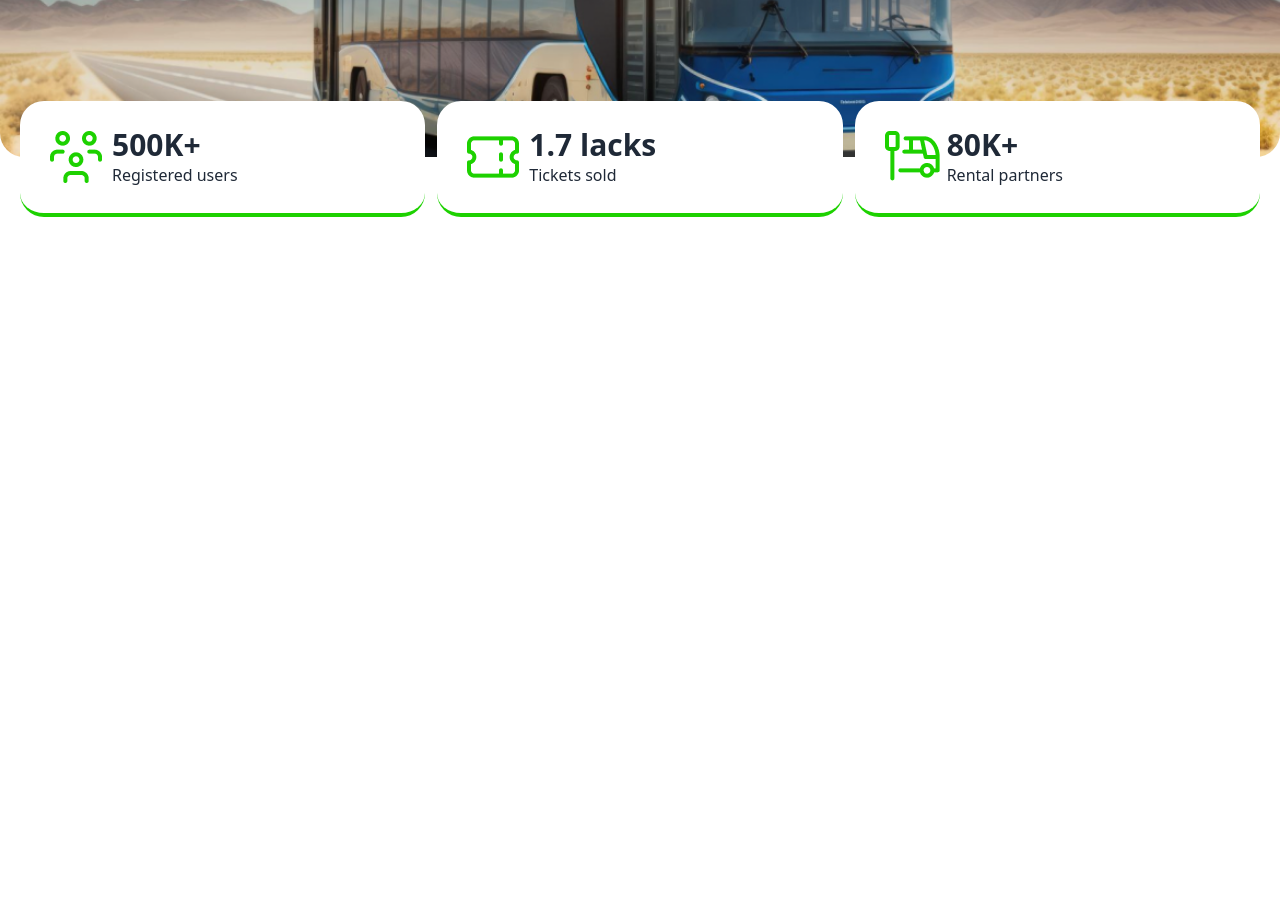
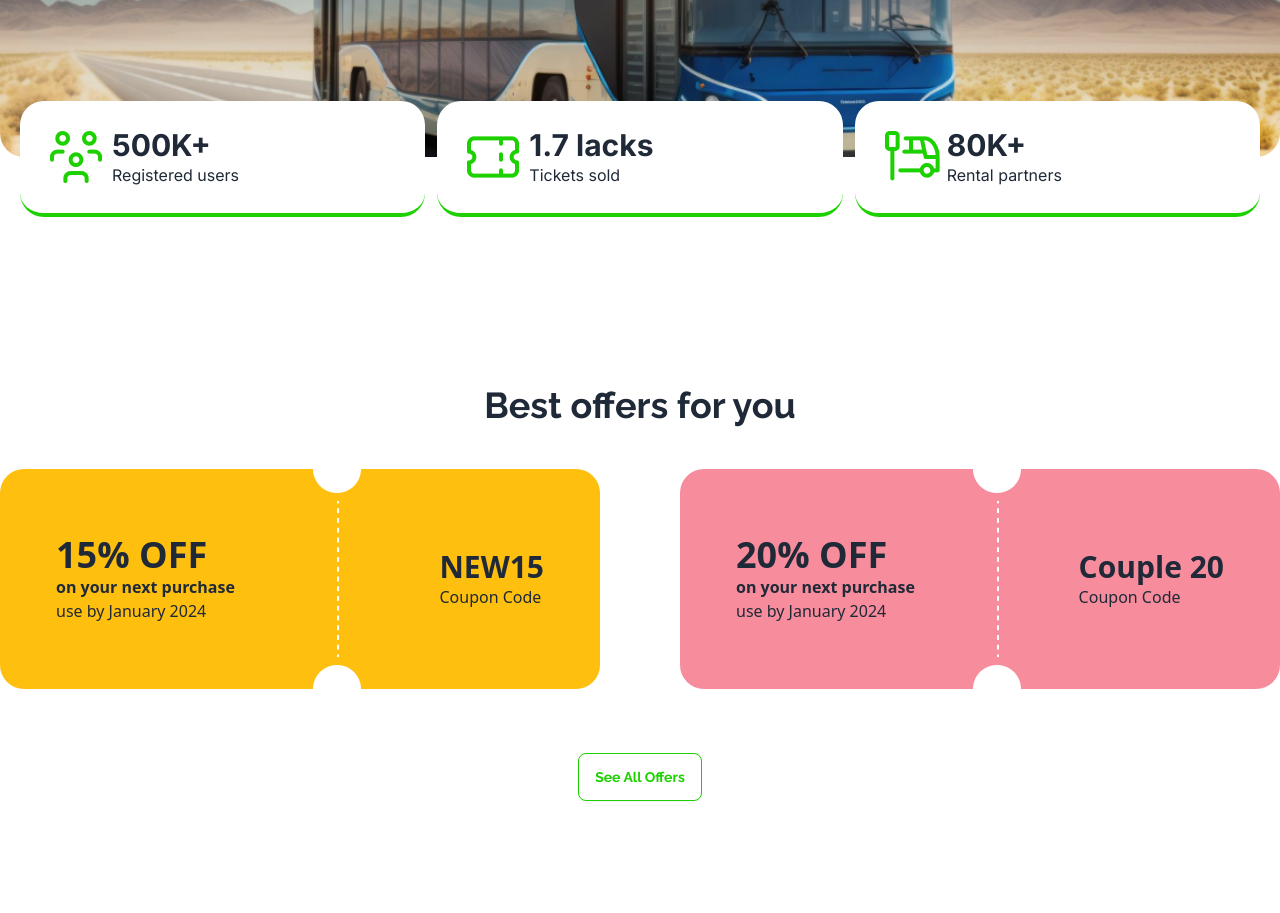
Before and after one commit to RahulKhanSuvo/Bus-ticketing, a plain HTML site: page index.html in a window 1280 px wide. Shown: the part 463-1376 px from the top of the page. Before the commit the page ends 800 px from the top, so only its background shows below. Drawn offline with nearby package versions, Linux system fonts and the light colour scheme.

Commit message:
added offer section

```diff
--- a/index.html
+++ b/index.html
@@ -73,7 +73,7 @@
                     <button class="btn mb-40 mt-12">Buy Tickets</button>
                 </div>
             </div>
-            <div class="grid grid-cols-3 justify-center gap-3 -bottom-14 translate-x-0 -translate-y-14 mx-5">
+            <div class="grid grid-cols-3 justify-center gap-3 -bottom-14 translate-x-0 font-Inter -translate-y-14 mx-5">
                 <div class="bg-white border-b-4 border-[#1DD100] w-full flex gap-1 items-center rounded-3xl p-6">
                     <img src="./images/people.png" alt="">
                     <div>
@@ -98,7 +98,52 @@
             </div>
         </section>
     </header>
-    <main></main>
+    <main class="md:container mx-auto">
+        <section class="mt-28">
+            <h2 class="font-bold font-Raleway text-center text-4xl mb-11">Best offers for you</h2>
+            <div class="grid grid-cols-2 gap-20">
+                <div class=" flex rounded-3xl bg-[#FFBF0F] justify-between items-center">
+                    <div class="pl-14">
+                        <h3 class="font-black text-4xl">15% OFF
+                        </h3>
+                        <h5 class="font-semibold text-base">on your next purchase</h5>
+                        <p class="font-medium">use by January 2024</p>
+                    </div>
+                    <div class="">
+                        <img src="./images/cupon-devider.png" alt="">
+                    </div>
+                    <div class="pr-14">
+                        <h2 class="text-3xl font-bold">NEW15
+                        </h2>
+                        <p class="font-medium">Coupon Code</p>
+                    </div>
+                </div>
+                <div class=" flex rounded-3xl bg-[#F78C9C] justify-between items-center">
+                    <div class="pl-14">
+                        <h3 class="font-black text-4xl">20% OFF
+                        </h3>
+                        <h5 class="font-semibold text-base">on your next purchase</h5>
+                        <p class="font-medium">use by January 2024</p>
+                    </div>
+                    <div class="">
+                        <img src="./images/cupon-devider.png" alt="">
+                    </div>
+                    <div class="pr-14">
+                        <h2 class="text-3xl font-bold">Couple 20
+                        </h2>
+                        <p class="font-medium">Coupon Code</p>
+                    </div>
+                </div>
+            </div>
+            <div class="flex justify-center">
+                <button
+                    class="btn font-Raleway bg-white mt-16 mb-28 text-[#1DD100] font-bold text-sm border-[#1DD100]">See
+                    All
+                    Offers</button>
+            </div>
+        </section>
+        <!-- t -->
+    </main>
     <footer></footer>
 </body>
 
```
